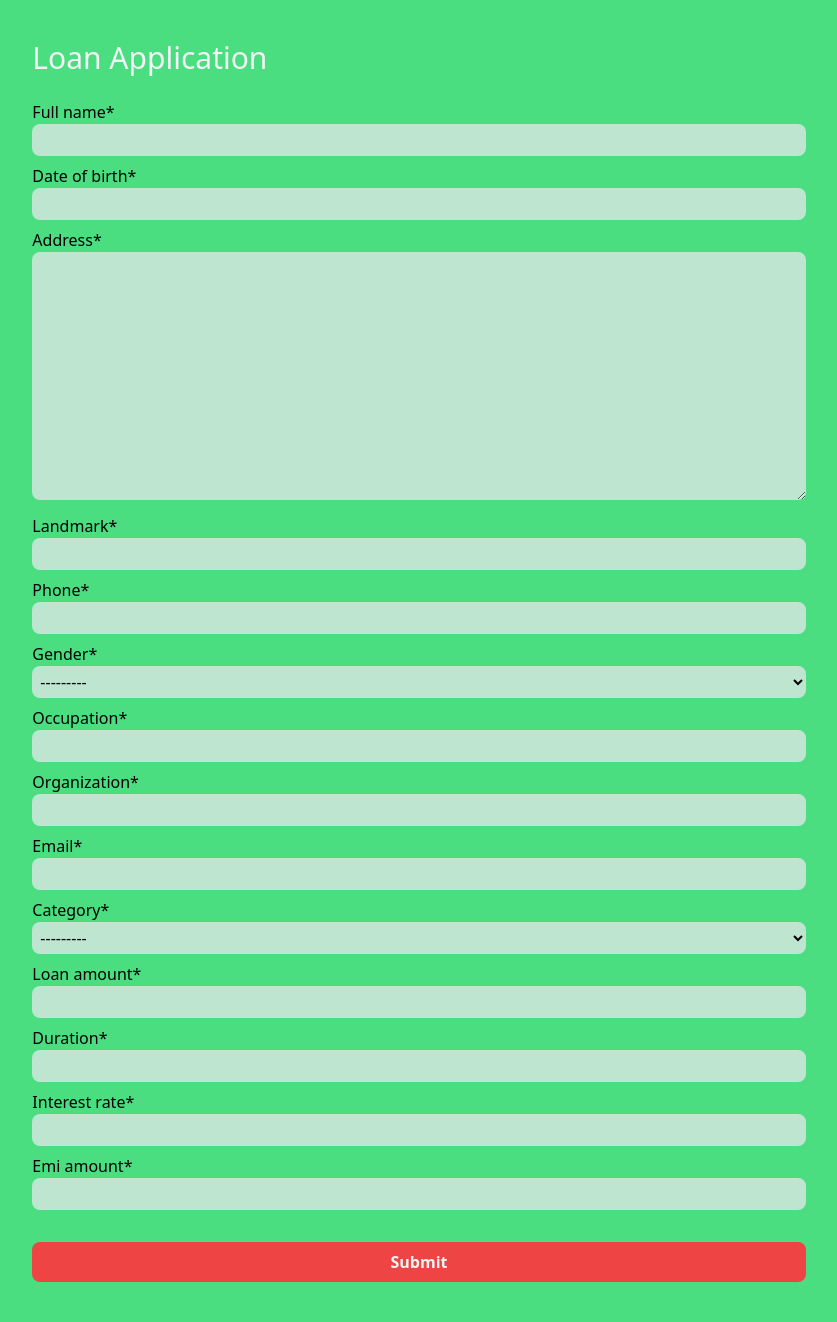
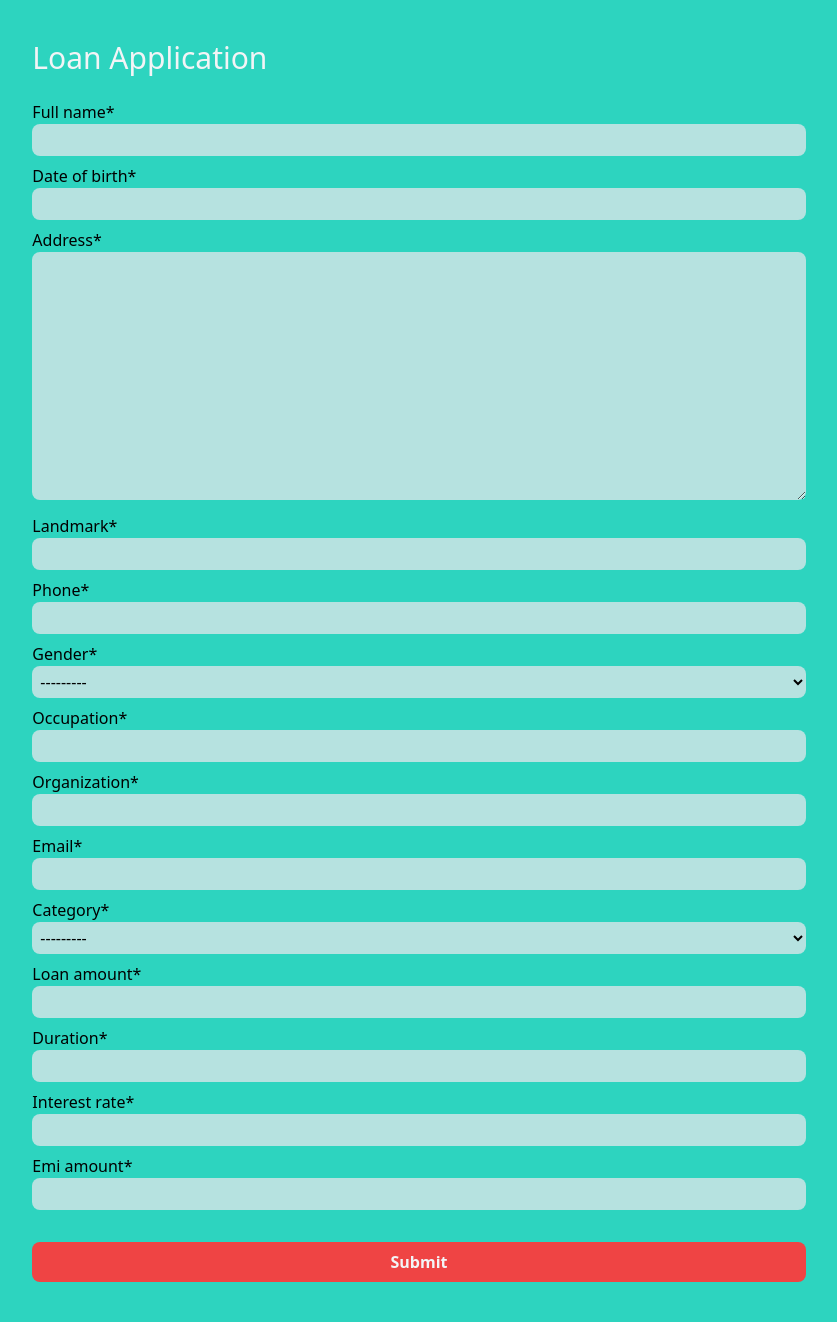
Before and after one commit to Aayushi-Mittal/loaneasy, a Django app: page /loan-application/ in a window 1280 px wide. Shown: the whole page, without its empty margins (221-1058 px from the left). Run offline with Django 4.2, Linux system fonts and the light colour scheme; some libraries are stand-ins or nearby versions.

Commit message:
updated theme

```diff
--- a/templates/base.html
+++ b/templates/base.html
@@ -8,7 +8,7 @@
         <link rel='stylesheet' href='https://cdn-uicons.flaticon.com/uicons-regular-rounded/css/uicons-regular-rounded.css'>
     </head>
     <body>
-        <div class="flex justify-center items-center bg-green-400 w-screen min-h-screen">
+        <div class="flex justify-center items-center bg-teal-400 w-screen min-h-screen">
             {% block content %}
             {% endblock %}
         </div>
```
